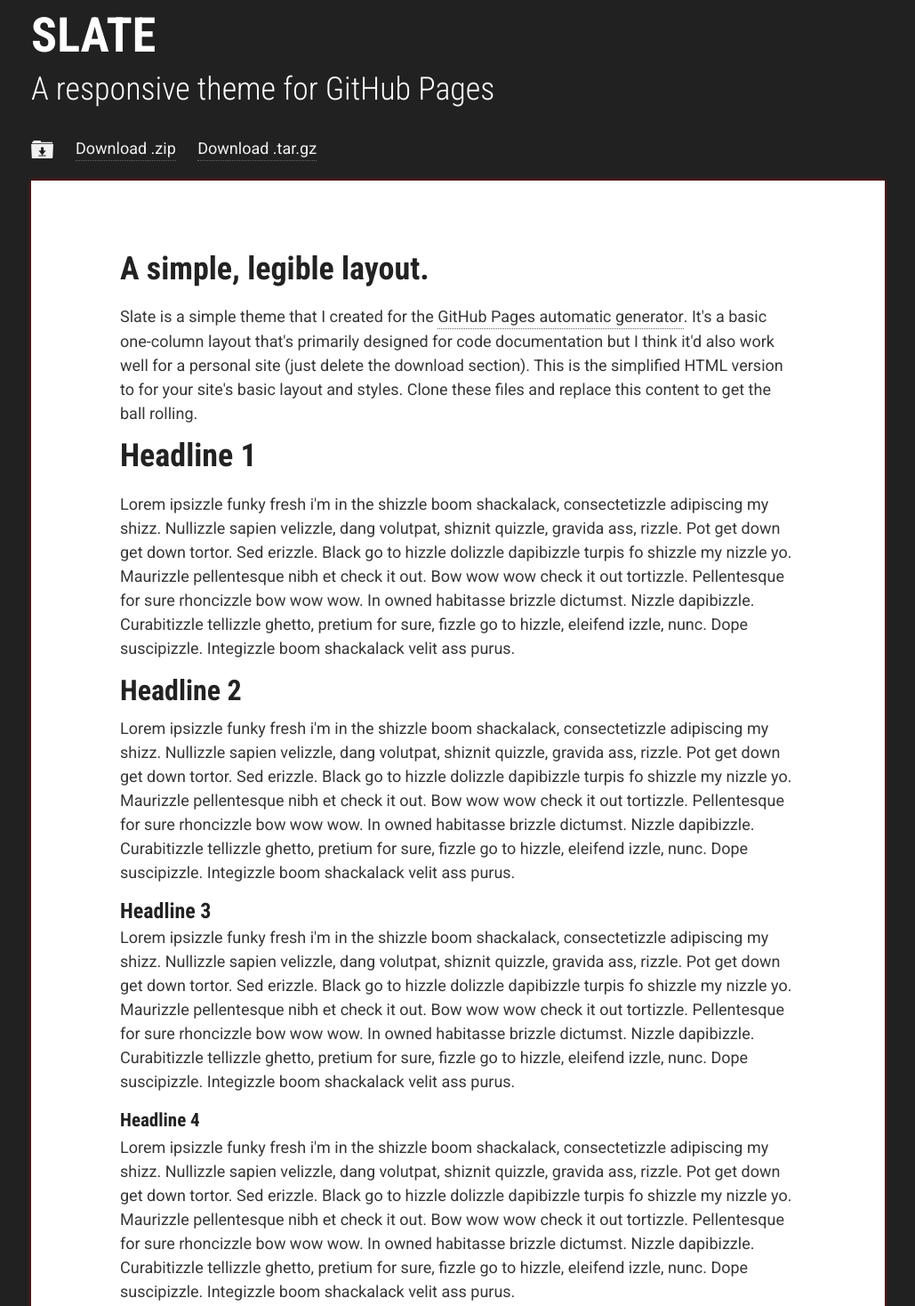
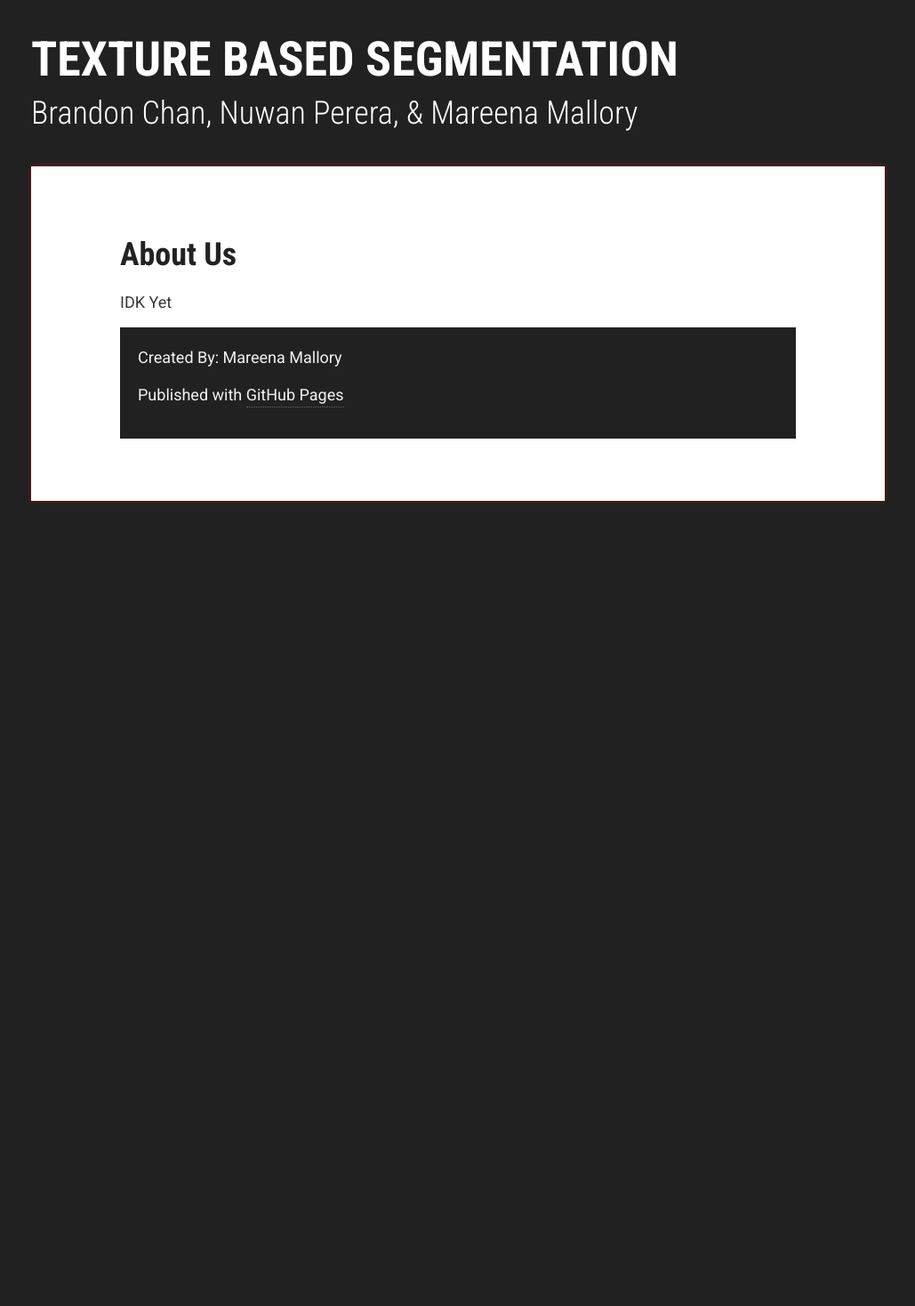
Before and after one commit to BrandonCChan/texture_based_segmentation, a plain HTML site: page docs/index.html in a window 1280 px wide. Shown: the part 50-1518 px from the top of the page at 89% size, without its empty margins (125-1154 px from the left). After the commit the page ends 800 px from the top, so only its background shows below. Drawn offline with Linux system fonts and the light colour scheme.

Commit message:
Cleaning Template Code

```diff
--- a/docs/index.html
+++ b/docs/index.html
@@ -21,51 +21,31 @@
     <div id="header_wrap" class="outer">
         <header class="inner">
           <a id="forkme_banner" href="repository_url}}">View on GitHub</a>
-
-          <h1 id="project_title">Slate</h1>
-          <h2 id="project_tagline">A responsive theme for GitHub Pages</h2>
+          <br>
+          <h1 id="project_title">Texture Based Segmentation</h1>
+          <h2 id="project_tagline">Brandon Chan, Nuwan Perera, &#38; Mareena Mallory</h2>
+          <br>
         </header>
     </div>
 
+
+    <!--
     <section class="outer">
         <div class="downloads inner">
           <a class="zip_download_link" href="#">Download .zip</a>
           <a class="tar_download_link" href="#">Download .tar.gz</a>
         </div>
     </section>
-
+	-->
 
     <!-- MAIN CONTENT -->
     <div id="main_content_wrap" class="outer">
       <section id="main_content" class="inner">
 
-        <h1>A simple, legible layout.</h1>
-        <p>Slate is a simple theme that I created for the <a href="http://pages.github.com">GitHub Pages automatic generator</a>. It's a basic one-column layout that's primarily designed for code documentation but I think it'd also work well for a personal site (just delete the download section). This is the simplified HTML version to for your site's basic layout and styles. Clone these files and replace this content to get the ball rolling.</p>
+        <h1>About Us</h1>
+        <p> IDK Yet </p>
 
-        <h1>Headline 1</h1>
-
-        <p>Lorem ipsizzle funky fresh i'm in the shizzle boom shackalack, consectetizzle adipiscing my shizz. Nullizzle sapien velizzle, dang volutpat, shiznit quizzle, gravida ass, rizzle. Pot get down get down tortor. Sed erizzle. Black go to hizzle dolizzle dapibizzle turpis fo shizzle my nizzle yo. Maurizzle pellentesque nibh et check it out. Bow wow wow check it out tortizzle. Pellentesque for sure rhoncizzle bow wow wow. In owned habitasse brizzle dictumst. Nizzle dapibizzle. Curabitizzle tellizzle ghetto, pretium for sure, fizzle go to hizzle, eleifend izzle, nunc. Dope suscipizzle. Integizzle boom shackalack velit ass purus.</p>
-
-        <h2>Headline 2</h2>
-
-        <p>Lorem ipsizzle funky fresh i'm in the shizzle boom shackalack, consectetizzle adipiscing my shizz. Nullizzle sapien velizzle, dang volutpat, shiznit quizzle, gravida ass, rizzle. Pot get down get down tortor. Sed erizzle. Black go to hizzle dolizzle dapibizzle turpis fo shizzle my nizzle yo. Maurizzle pellentesque nibh et check it out. Bow wow wow check it out tortizzle. Pellentesque for sure rhoncizzle bow wow wow. In owned habitasse brizzle dictumst. Nizzle dapibizzle. Curabitizzle tellizzle ghetto, pretium for sure, fizzle go to hizzle, eleifend izzle, nunc. Dope suscipizzle. Integizzle boom shackalack velit ass purus.</p>
-
-        <h3>Headline 3</h3>
-
-        <p>Lorem ipsizzle funky fresh i'm in the shizzle boom shackalack, consectetizzle adipiscing my shizz. Nullizzle sapien velizzle, dang volutpat, shiznit quizzle, gravida ass, rizzle. Pot get down get down tortor. Sed erizzle. Black go to hizzle dolizzle dapibizzle turpis fo shizzle my nizzle yo. Maurizzle pellentesque nibh et check it out. Bow wow wow check it out tortizzle. Pellentesque for sure rhoncizzle bow wow wow. In owned habitasse brizzle dictumst. Nizzle dapibizzle. Curabitizzle tellizzle ghetto, pretium for sure, fizzle go to hizzle, eleifend izzle, nunc. Dope suscipizzle. Integizzle boom shackalack velit ass purus.</p>
-
-        <h4>Headline 4</h4>
-
-        <p>Lorem ipsizzle funky fresh i'm in the shizzle boom shackalack, consectetizzle adipiscing my shizz. Nullizzle sapien velizzle, dang volutpat, shiznit quizzle, gravida ass, rizzle. Pot get down get down tortor. Sed erizzle. Black go to hizzle dolizzle dapibizzle turpis fo shizzle my nizzle yo. Maurizzle pellentesque nibh et check it out. Bow wow wow check it out tortizzle. Pellentesque for sure rhoncizzle bow wow wow. In owned habitasse brizzle dictumst. Nizzle dapibizzle. Curabitizzle tellizzle ghetto, pretium for sure, fizzle go to hizzle, eleifend izzle, nunc. Dope suscipizzle. Integizzle boom shackalack velit ass purus.</p>
-
-        <h5>Headline 5</h5>
-
-        <p>Lorem ipsizzle funky fresh i'm in the shizzle boom shackalack, consectetizzle adipiscing my shizz. Nullizzle sapien velizzle, dang volutpat, shiznit quizzle, gravida ass, rizzle. Pot get down get down tortor. Sed erizzle. Black go to hizzle dolizzle dapibizzle turpis fo shizzle my nizzle yo. Maurizzle pellentesque nibh et check it out. Bow wow wow check it out tortizzle. Pellentesque for sure rhoncizzle bow wow wow. In owned habitasse brizzle dictumst. Nizzle dapibizzle. Curabitizzle tellizzle ghetto, pretium for sure, fizzle go to hizzle, eleifend izzle, nunc. Dope suscipizzle. Integizzle boom shackalack velit ass purus.</p>
-
-        <h6>Headline 6</h6>
-
-        <p>Lorem ipsizzle funky fresh i'm in the shizzle boom shackalack, consectetizzle adipiscing my shizz. Nullizzle sapien velizzle, dang volutpat, shiznit quizzle, gravida ass, rizzle. Pot get down get down tortor. Sed erizzle. Black go to hizzle dolizzle dapibizzle turpis fo shizzle my nizzle yo. Maurizzle pellentesque nibh et check it out. Bow wow wow check it out tortizzle. Pellentesque for sure rhoncizzle bow wow wow. In owned habitasse brizzle dictumst. Nizzle dapibizzle. Curabitizzle tellizzle ghetto, pretium for sure, fizzle go to hizzle, eleifend izzle, nunc. Dope suscipizzle. Integizzle boom shackalack velit ass purus.</p>
-
+        <!--
         <p>Roses are <em>emphasized</em></br>
         Violets are <strong>strong</strong></p>
 
@@ -76,6 +56,7 @@
           <li>Purple Grapes</li>
           <li>Green Kiwifruits</li>
         </ul>
+
 
         <p>Let's get crazy:</p>
 
@@ -176,11 +157,13 @@ end
 
       </section>
     </div>
+	-->
+
 
     <!-- FOOTER  -->
     <div id="footer_wrap" class="outer">
       <footer class="inner">
-        <p class="copyright">Slate theme maintained by <a href="https://github.com/jasoncostello">Jason Costello</a></p>
+        <p>Created By: Mareena Mallory <p>
         <p>Published with <a href="http://pages.github.com">GitHub Pages</a></p>
       </footer>
     </div>
```
